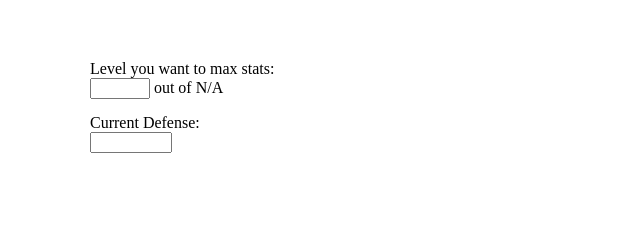
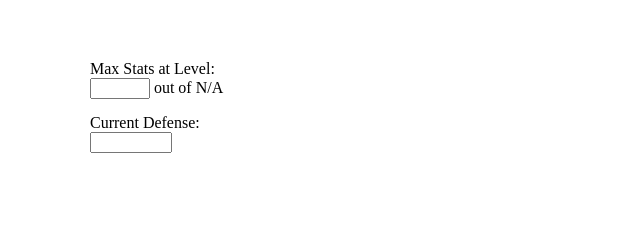
Before and after one commit to kushieda-minori/vc-arcana-calc, a plain HTML site: page index.html in a window 1280 px wide. Shown: the top 240 px of the page, 193-833 px from the left. Drawn offline with Linux system fonts and the light colour scheme.

Commit message:
change wording

```diff
--- a/index.html
+++ b/index.html
@@ -90,7 +90,7 @@
                 <input type="number" min="1" max="130" name="currentLevel" id="currentLevel" value="1" required="true" onchange="levelChange(this,this.form);" />
             </div>
             <div class="field">
-                <label for="maxLevel">Level you want to max stats:</label>
+                <label for="maxLevel">Max Stats at Level:</label>
                 <input type="number" min="1" max="130" name="maxLevel" id="maxLevel" required="true" onchange="levelChange(this,this.form);" /> out of <span id="rarityMaxLevel">N/A</span>
             </div>
         </div>
```
